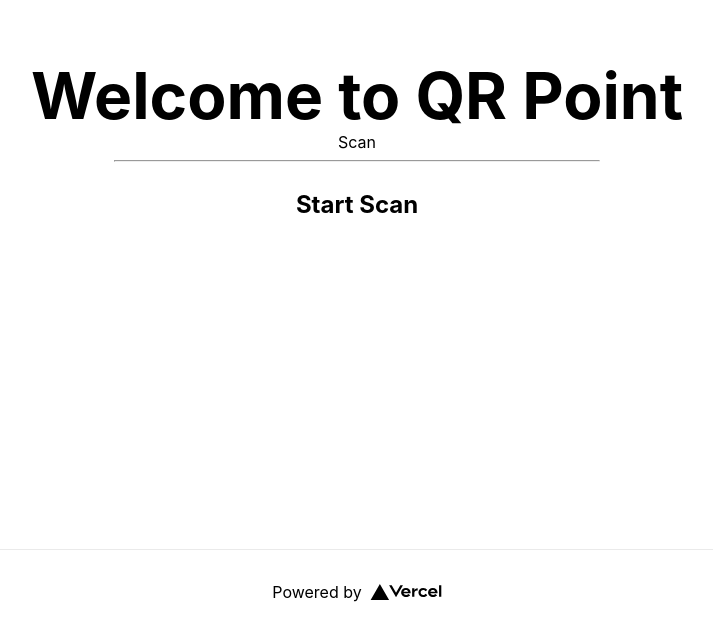
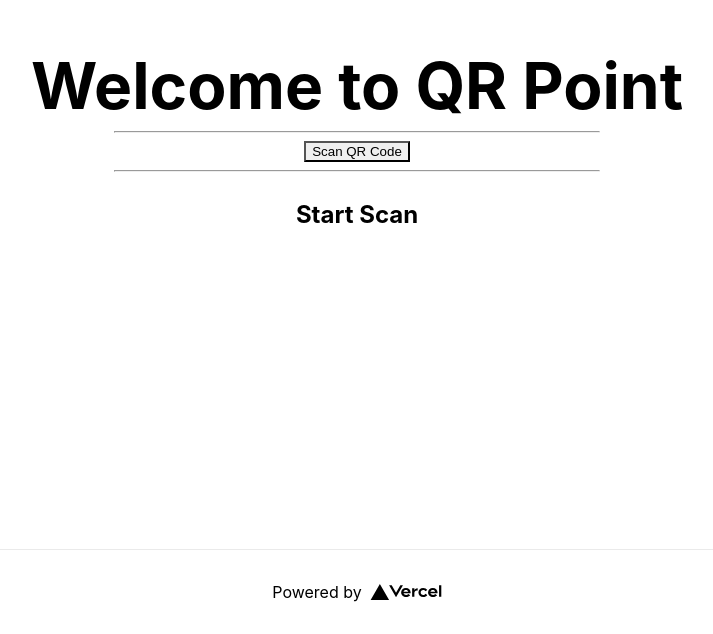
Before and after one commit to npmskailab/qr-scanner, a Next.js app: page / in a window 1280 px wide. Shown: the part 251-885 px from the top of the page, without its empty margins (283-996 px from the left). Built offline with nearby package versions, Linux system fonts and the light colour scheme.

Commit message:
Add chakra

```diff
--- a/package.json
+++ b/package.json
@@ -9,6 +9,11 @@
     "lint": "next lint"
   },
   "dependencies": {
+    "@chakra-ui/react": "^2.4.2",
+    "@emotion/react": "^11.10.5",
+    "@emotion/styled": "^11.10.5",
+    "@fontsource/kantumruy-pro": "^4.5.1",
+    "framer-motion": "^6.5.1",
     "next": "12.1.1",
     "react": "18.2.0",
     "react-dom": "18.2.0",
--- a/pages/index.js
+++ b/pages/index.js
@@ -3,12 +3,13 @@ import Image from "next/image";
 import Link from "next/link";
 import styles from "../styles/Home.module.css";
 import Script from "next/script";
+import { Button } from "@chakra-ui/react";
 
 export default function Home() {
   // const [data, setData] = useState("");
-  const scanClicked = function scanClicked() {
+  const scanClicked = () => {
     let params = {
-      text: "Scan QR code Nikabuy"
+      text: "Scan QR Code"
     };
     Telegram.WebApp.showScanQrPopup(params, getScanCode);
   };
@@ -28,7 +29,8 @@ export default function Home() {
       </Head>
       <main className={styles.main}>
         <h1 className={styles.title}>Welcome to QR Point</h1>
-        <div onClick={scanClicked}> Scan</div>
+        <hr height="1px" width="40%" />
+        <Button colorScheme="primary" onClick={scanClicked}>Scan QR Code</Button>
         <hr height="1px" width="40%" />
         <div className={styles.grid}>
           <Link href="/scan" className={styles.card}>
```
Also changed, not shown: 2 other files (tests, documents, lock files or other folders).
